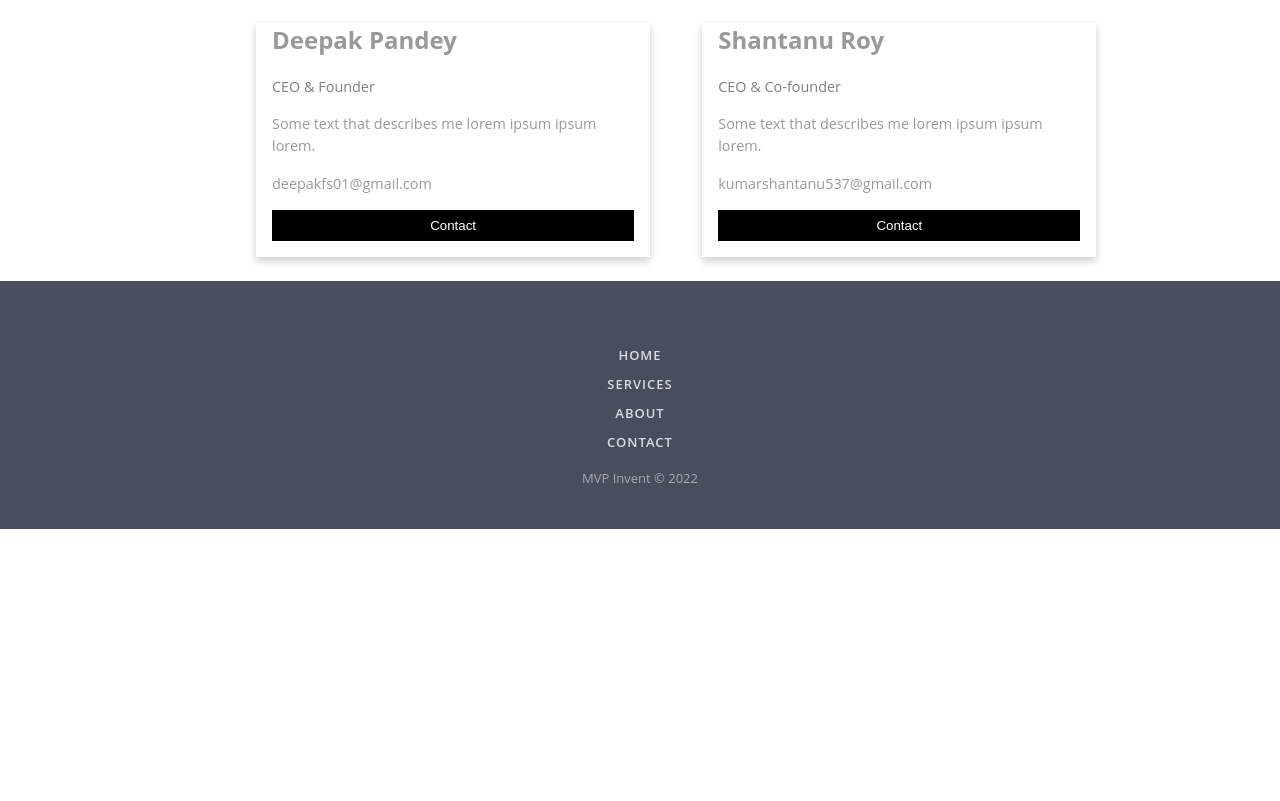
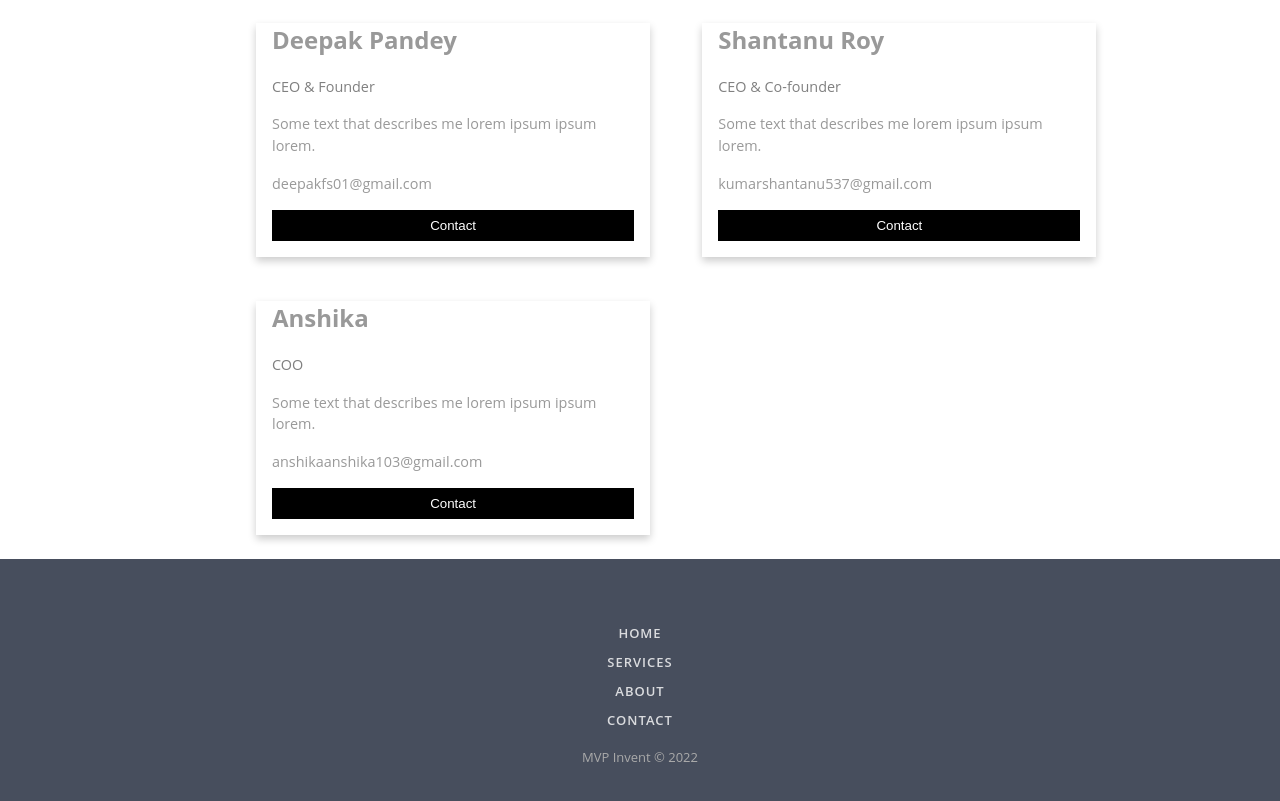
Before and after one commit to 2910Deepak/MVP-Invent.github.io, a plain HTML site: page index.html in a window 1280 px wide. Shown: the part 1457-2258 px from the top of the page. Before the commit the page ends 1986 px from the top, so only its background shows below. Drawn offline with Linux system fonts and the light colour scheme.

Commit message:
Update index.html

```diff
--- a/index.html
+++ b/index.html
@@ -84,18 +84,6 @@
 
           <h2 style="text-align:center">Our Innovators</h2>
           <div class="row">
-            <!-- <div class="column">
-              <div class="card">
-                <img src="/w3images/team1.jpg" alt="Jane" style="width:100%">
-                <div class="container">
-                  <h2>Jane Doe</h2>
-                  <p class="title">CEO & Founder</p>
-                  <p>Some text that describes me lorem ipsum ipsum lorem.</p>
-                  <p>jane@example.com</p>
-                  <p><button class="button">Contact</button></p>
-                </div>
-              </div>
-            </div> -->
 
             <div class="column">
               <div class="card">
@@ -118,6 +106,19 @@
                   <p class="title">CEO & Co-founder</p>
                   <p>Some text that describes me lorem ipsum ipsum lorem.</p>
                   <p>kumarshantanu537@gmail.com</p>
+                  <p><button class="button">Contact</button></p>
+                </div>
+              </div>
+            </div>
+
+              <div class="column">
+              <div class="card">
+<!--                 <img src="/w3images/team1.jpg" alt="Jane" style="width:100%"> -->
+                <div class="container">
+                  <h2>Anshika</h2>
+                  <p class="title">COO</p>
+                  <p>Some text that describes me lorem ipsum ipsum lorem.</p>
+                  <p>anshikaanshika103@gmail.com</p>
                   <p><button class="button">Contact</button></p>
                 </div>
               </div>
```
